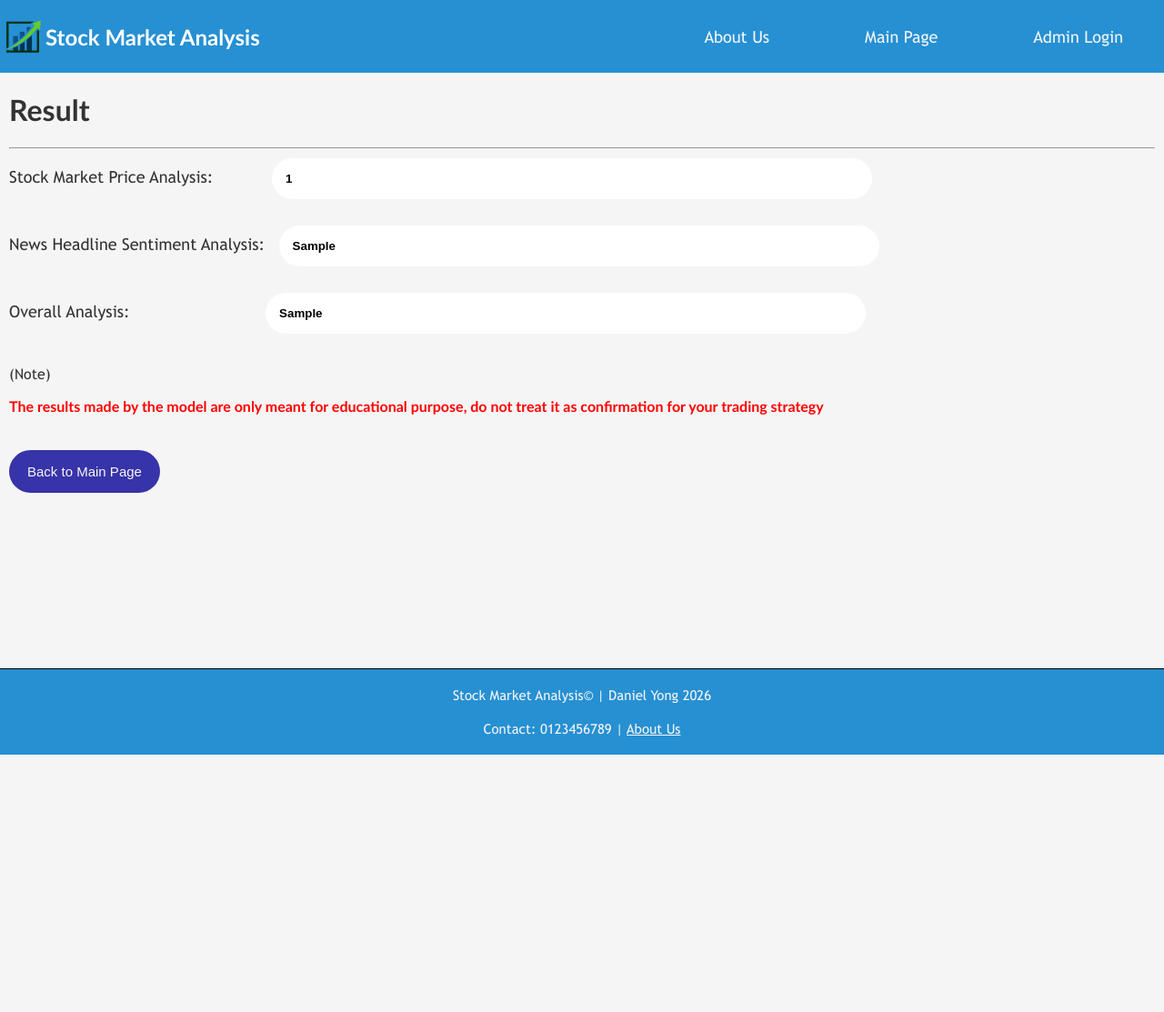
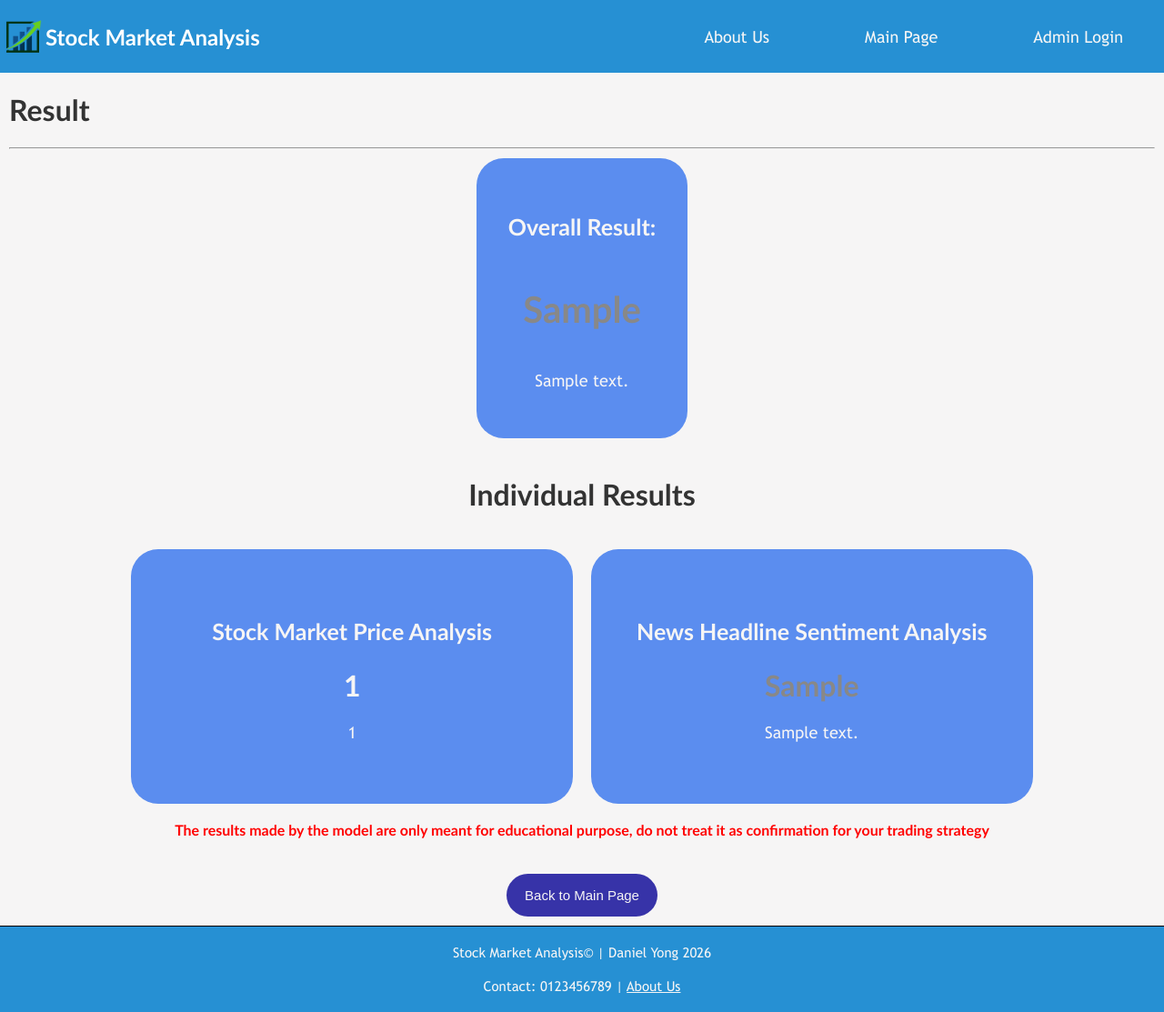
Before and after one commit to kalugb/fyp, a Flask app: template website/templates/result.html in a window 1280 px wide. Shown: the whole page at 91% size. Before the commit the page ends 830 px from the top, so only its background shows below. Run offline with Flask 3, Linux system fonts and the light colour scheme; the template is opened without the code that fills it: most values are stand-ins (such as "Sample title", 1, 10 or a date in 2020); parts of the project's set-up code (start-up, migrations or seed data) failed here and were passed over.

Commit message:
Deco result page (80% done only)

```diff
--- a/website/static/global_css.css
+++ b/website/static/global_css.css
@@ -25,6 +25,8 @@
     --primary-color: #f6f5f5;
     --secondary-color: #3733a8;
     --third-color: #E8EDFF;
+
+    --result-container-color: #5B8DEF;
 }
 
 html {
@@ -533,7 +535,7 @@ hr {
 
     width: fit-content;
     margin: 0 auto;
-    padding: 50px;
+    padding: 30px;
 
     position: fixed;
     top: 50%;
@@ -700,6 +702,62 @@ hr {
     translate: 0px 10px;
     width: 20%;
     height: 1%;
+}
+
+/* styling for result.html */
+.full-result-container {
+    display: flex;
+    flex-direction: column;
+    justify-content: center;
+    align-items: center;
+    gap: 20px;
+}
+.overall-result-container {
+    display: flex;
+    flex-direction: column;
+    justify-content: center;
+    align-items: center;
+    padding: 35px;
+    width: fit-content;
+    margin: 0 auto;
+    margin-top: 10px;
+    border-radius: 30px;
+    background-color: var(--result-container-color);
+}
+.overall-result-container h3, .individual-result-container div h3 {
+    color: var(--primary-color);
+    font-weight: bold;
+    font-size: clamp(20px, 25px, 30px);
+}
+.overall-result-container h1 {
+    font-weight: bold;
+    font-size: clamp(20px, 40px, 50px);
+}
+.overall-result-container p {
+    white-space: wrap;
+    color: var(--primary-color);
+    text-align: center;
+    font-size: clamp(10px, 18px, 20px);
+}
+.individual-result-container {
+    display: grid;
+    grid-template-columns: repeat(2, 1fr);
+    gap: 20px;
+
+    width: fit-content;
+    margin: 0 auto;
+}
+.individual-result-container div {
+    background-color: var(--result-container-color);
+    padding: 50px;
+    border-radius: 30px;
+    color: var(--primary-color);
+    font-size: clamp(10px, 16px, 20px);
+    text-align: center;
+    flex: 1;
+}
+.individual-result-container div p {
+    font-size: clamp(10px, 18px, 20px);
 }
 
 /* Styling for numerical_model.html and nlp_model.html*/
--- a/website/templates/main_page.html
+++ b/website/templates/main_page.html
@@ -173,13 +173,13 @@
             </div>
 
             <div>
-                <h3 style="text-align: center">Closing Price</h3>
+                <h3 style="text-align: center">Closing Price:</h3>
                 <p id="display-myr-input">Closing Price (MYR): </p>
                 <p id="display-usd-input" style="margin-top: -10px;">Closing Price (USD): </p>
             </div>
 
             <div>
-                <h3>News Headline: </h3>
+                <h3 style="text-align: center">News Headline: </h3>
                 <p id="display-news-headline-input" style="margin-top: -10px;"></p>
             </div>
 
@@ -190,7 +190,7 @@
 
         <div>
             <div style="text-align: center">
-                <p>Are you sure the data is correct?</p>
+                <h3>Are you sure the data is correct?</h3>
                 <p style="color: red;">Disclaimer: The prediction result is not guaranteed to be accurate</p>
             </div>
             <div>
--- a/website/templates/result.html
+++ b/website/templates/result.html
@@ -6,30 +6,52 @@
 
     <hr>
 
-    <form class="result-form">
-        <label for="stock market analysis results" class="global-label">Stock Market Price Analysis: </label>
-        <input type="text" value="{{ num_result }}" class="global-input" style="margin-left: 59px" readonly> <br> <br>
+    <div class="full-result-container">
+        <div class="overall-result-container">
+            <h3>Overall Result: </h3>
+            <h1 style="color: {{ overall_display_color }}">{{ overall_result }}</h1>
 
-        <label for="news headline sentiment analysis" class="global-label">News Headline Sentiment Analysis: </label>
-        <input type="text" value="{{ nlp_result }}" class="global-input" style="margin-left:10px;" readonly> <br> <br>
+            <p>{{ overall_desc }}</p>
+        </div>
 
-        <label for="overall results" class="global-label">Overall Analysis: </label>
-        <input type="text" value="{{ overall_result }}" class="global-input" style="margin-left: 144px" readonly>
-    </form>
+        <div style="text-align: center;">
+            <h1>Individual Results</h1>
+        </div>
+
+        <div class="individual-result-container">
+            <div>
+                <h3>Stock Market Price Analysis</h3>
+                <h1 style="color: {{ num_display_color }}">{{ num_result }}</h1>
+                <p>{{ num_desc }}</p>
+            </div>
+            <div>
+                <h3>News Headline Sentiment Analysis</h3>
+                <h1 style="color: {{ nlp_display_color }}">{{ nlp_result }}</h1>
+                <p>{{ nlp_desc }}</p>
+            </div>
+        </div>
+    </div>
 
     <br>
 
-    <div>
-        <p>(Note)</p>
-
+    <div style="text-align: center">
         <strong style="color: red">The results made by the model are only meant for educational purpose,
                 do not treat it as confirmation for your trading strategy</strong>
     </div>
 
     <br> <br>
 
-    <button class="global-button" onclick="location.href = '{{ url_for('home') }}'">
-        Back to Main Page
-    </button>
+    <div style="text-align: center">
+        <button class="global-button" onclick="location.href = '{{ url_for('home') }}'">
+            Back to Main Page
+        </button>
+    </div>
 </main>
+<script>
+    const num = {{ num_input_data|tojson }};
+    const nlp = {{ nlp_input_data|tojson }};
+
+    console.log(num);
+    console.log(nlp);
+</script>
 {% endblock %}
--- a/website/user_backend.py
+++ b/website/user_backend.py
@@ -218,6 +218,7 @@ def run_model():
         nlp_result, nlp_label = "No news headline given", 0
 
     session["result"] = {"num": [num_result, str(num_label)], "nlp": [nlp_result, str(nlp_label)]}
+    session["input"] = {"num": num_data, "nlp": nlp_data}
 
     return jsonify(redirect=url_for("result"))
 
@@ -232,24 +233,69 @@ def result():
     overall_label = int(num_label) + int(nlp_label)
     overall_result = ""
 
-    if overall_label == -2:
-        overall_result = "Strong sell position"
-    elif overall_label == -1:
-        overall_result = "Sell position"
-    elif overall_label == 0:
-        overall_result = "Hold position"
-    elif overall_label == 1:
-        overall_result = "Buy position"
-    elif overall_label == 2:
-        overall_result = "Strong buy position"
+    num_input_data = session["input"]["num"]["adj_close"]
+    nlp_input_data = session["input"]["nlp"]["text"]
+    nlp_input_data = nlp_input_data if nlp_input_data != "" else "(No news headline given)"
+
+    overall_result_map = {
+        -2: ("Strong Sell Position", "red",
+             "Indicators suggest significant downward pressure on the stock price. Thus, suggesting to have strong sell position."),
+        -1: ("Sell Position", "red",
+             "Signal indicates a mildly downward trend in the stock price. Thus, suggesting to start a sell position."),
+        0: ("Hold Position", "#334155",
+            "The model detects no clear trend in the current stock price. Thus, suggesting to keep the current position."),
+        1: ("Buy Position", "rgb(68, 244, 68)",
+            "Signal indicates a midly upward trend in the stock price. Thus, suggesting to start a buy position."),
+        2: ("Strong Buy Position", "rgb(68, 244, 68)",
+            "Indicators suggest significant upward pressure on the stock price. Thus, suggesting to have strong buy position.")
+    }
+
+    overall_result, overall_display_color, overall_desc = overall_result_map.get(
+        overall_label, ("Undefined", "Undefined", "Model result could not be determined")
+    )
+
+    # colour display
+    num_result_map = {
+        -1: ("Sell Position", "red",
+             "Signal indicates a mildy downward trend from the moving average."),
+        0: ("Hold Position", "#334155",
+            "Signal indicates the current prices is around the moving average, thus no clear trend"),
+        1: ("Buy Position", "rgb(68, 244, 68)",
+            "Signal indicates a midly upward trend from the moving average")
+    }
+
+    num_result, num_display_color, num_desc = num_result_map.get(
+        int(num_label), ("Undefined", "Undefined", "Model result could not be determined")
+    )
+
+    nlp_result_map = {
+        -1: ("Negative Sentiment", "red",
+             "The headline reflects negative sentiment toward the company, suggesting a unfavorable market reaction"),
+        0: ("Neutral Sentiment", "#334155",
+            "The headline appears informational with no strong postive or negative sentiment detected"),
+        1: ("Positive Sentiment", "rgb(68, 244, 68)",
+            "The headline reflects positive sentiment toward the company, suggesting a favorable market reaction")
+    }
+
+    if nlp_result != "No news headline given":
+        nlp_result, nlp_display_color, nlp_desc = nlp_result_map.get(
+            int(nlp_label), ("Undefined", "Undefined", "Model result could not be determined")
+        )
     else:
-        print("Undefined results")
-        overall_result = "Undefined"
+        nlp_result, nlp_display_color, nlp_desc = "No news headline given", "#334155", "No news headline given. Unable to determine sentiment."
 
     return render_template("result.html",
                            num_result=num_result,
                            nlp_result=nlp_result,
-                           overall_result=overall_result)
+                           overall_result=overall_result,
+                           overall_display_color=overall_display_color,
+                           overall_desc=overall_desc,
+                           num_display_color=num_display_color,
+                           num_desc=num_desc,
+                           nlp_display_color=nlp_display_color,
+                           nlp_desc=nlp_desc,
+                           num_input_data=num_input_data,
+                           nlp_input_data=nlp_input_data)
 
 if __name__ == "__main__":
     app.run(debug=True, use_reloader=False)
```
